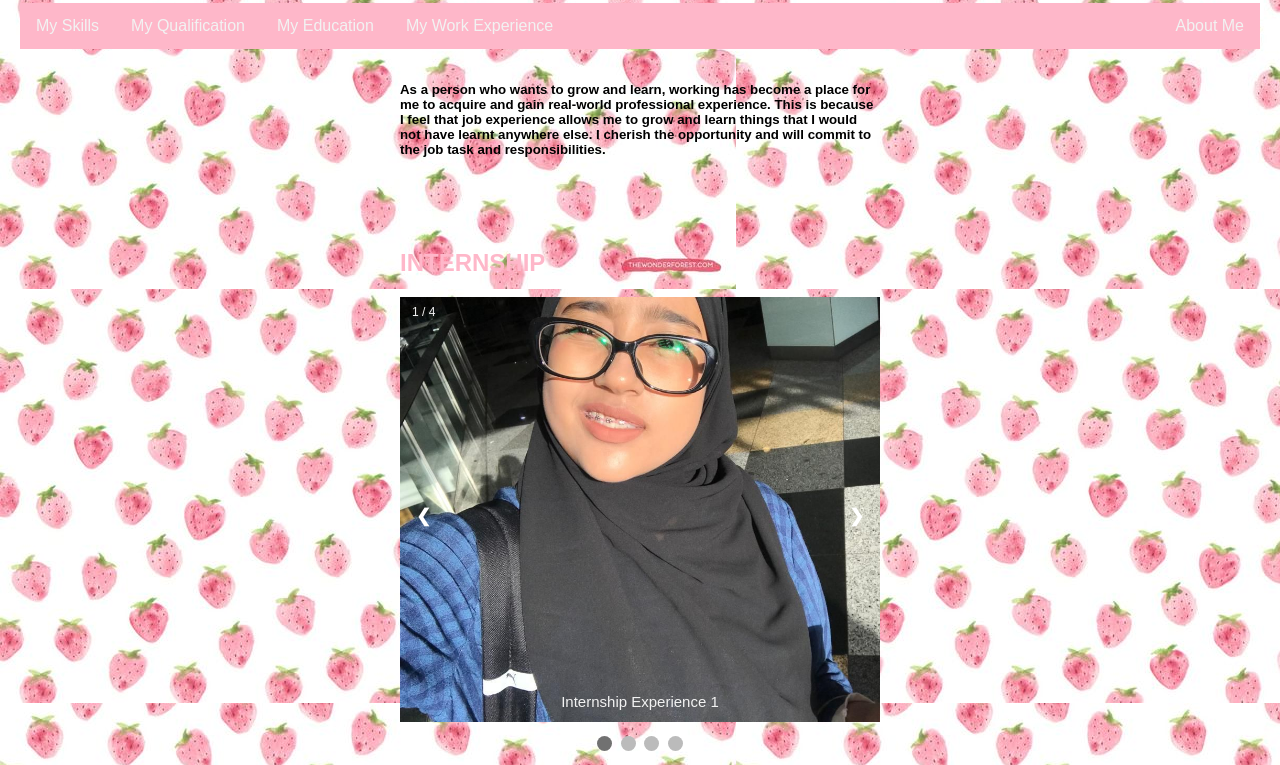
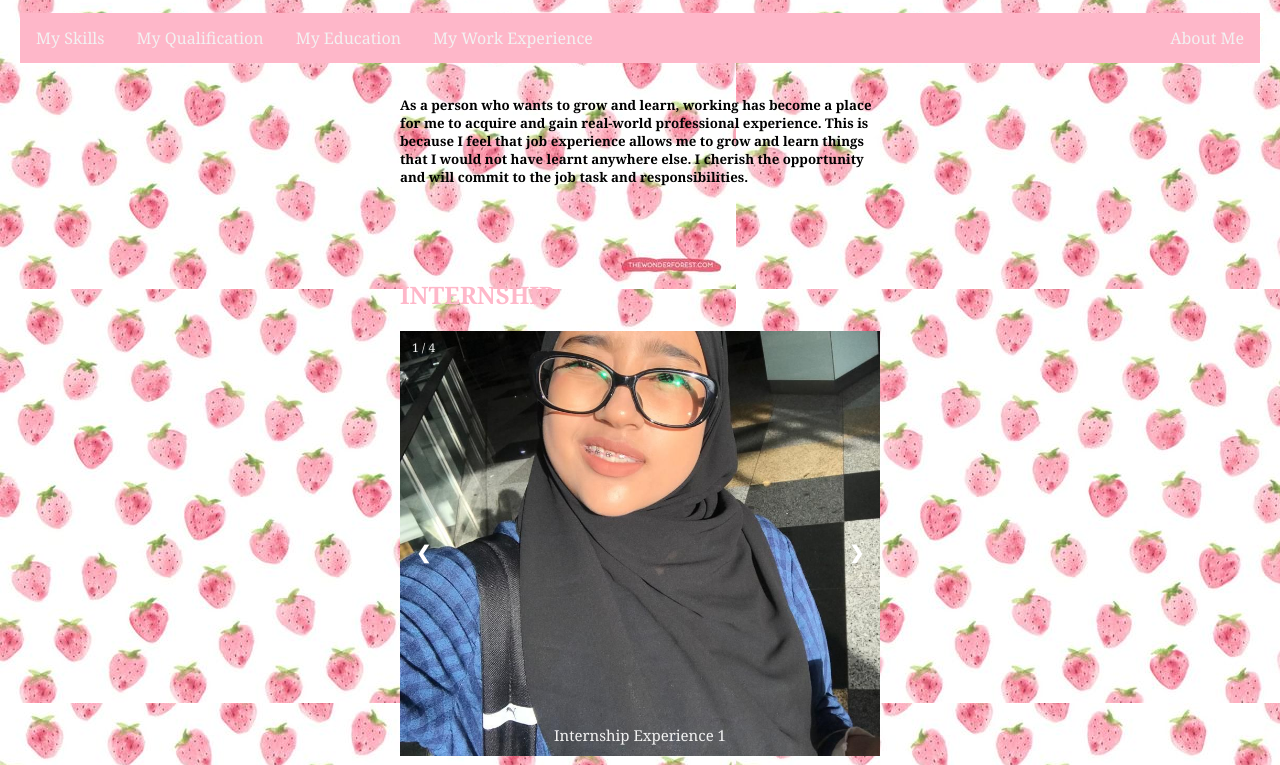
Before and after one commit to anisahmelati2007/My-Personal-Website, a plain HTML site: page MyWorkExperience.html in a window 1280 px wide. Shown: the part 125-890 px from the top of the page. Drawn offline with Linux system fonts and the light colour scheme.

Commit message:
Update MyWorkExperience.html

```diff
--- a/MyWorkExperience.html
+++ b/MyWorkExperience.html
@@ -7,7 +7,7 @@
   <style>
     * {box-sizing: border-box}
     body {
-      font-family: Arial, sans-serif;
+      font-family: Georgia, Times New Roman, sans-serif;
       background-image: url(strawberry_wallpaper.jpeg);
       margin: 0;
       padding: 20px;
```
